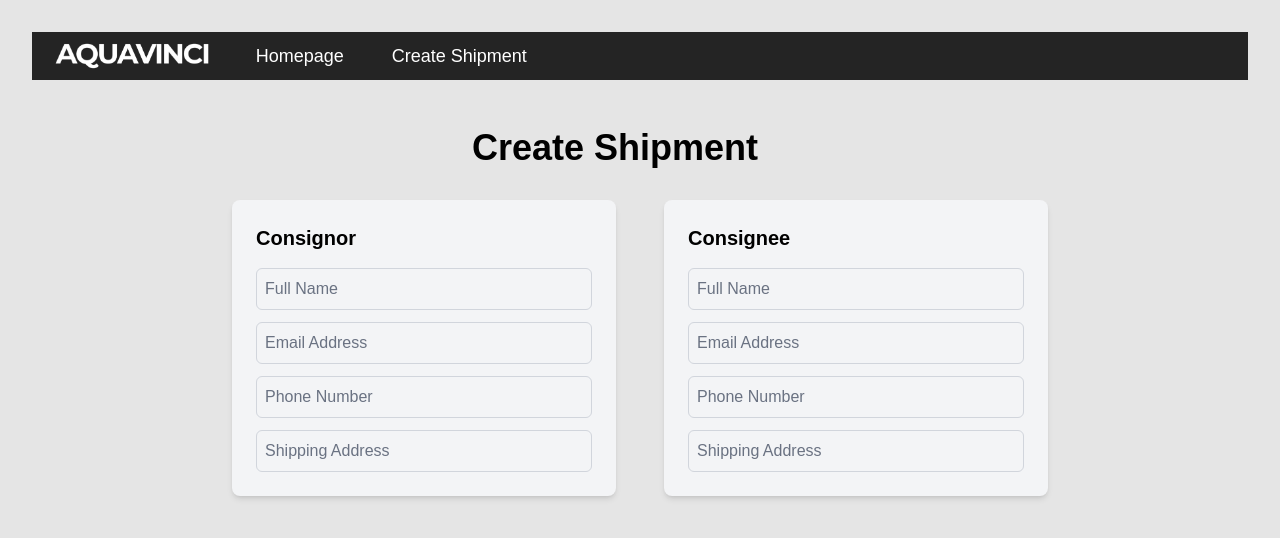
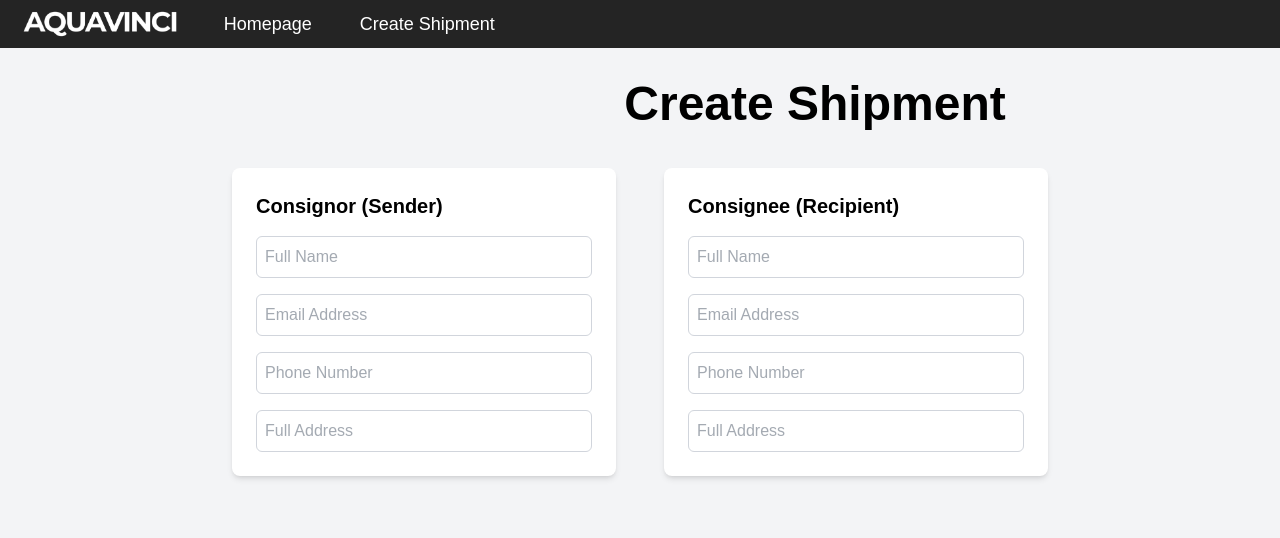
Before and after one commit to AlketKuehne/aquavinci, a Next.js app: page /shipment in a window 1280 px wide. Shown: the top 538 px of the page. Built offline with nearby package versions, Linux system fonts and the light colour scheme.

Commit message:
Edited bar at subpage

```diff
--- a/app/shipment/page.tsx
+++ b/app/shipment/page.tsx
@@ -3,10 +3,10 @@ import Image from "next/image";
 
 export default function ShipmentPage() {
   return (
-    <div className="flex flex-col items-center min-h-screen p-8">
+    <div className="flex flex-col items-center min-h-screen bg-gray-100">
 
       {/* Navigation Bar */}
-      <nav className="w-full h-12 bg-[#242424] flex items-center px-4">
+      <nav className="w-full h-12 bg-[#242424] flex items-center px-4 fixed top-0 left-0">
         {/* Clickable Logo for Homepage */}
         <Link href="/">
           <Image src="/logoname.png" alt="Logo" width={140} height={50} className="h-10 w-auto cursor-pointer" />
@@ -29,33 +29,34 @@ export default function ShipmentPage() {
         </div>
       </nav>
 
-      {/* "Create Shipment" Überschrift */}
-      <h1 className="text-4xl font-bold mt-12 ml-[440px] self-start">
-        Create Shipment
-      </h1>
+      {/* Title - Create Shipment */}
+      <h1 className="text-5xl font-extrabold mt-20 mb-10 ml-[350px]">Create Shipment</h1>
 
-      {/* Container für die beiden Kästen */}
-      <div className="flex justify-center gap-12 mt-8">
-
-        {/* Sender Box */}
-        <div className="bg-gray-100 p-6 rounded-lg shadow-md w-96">
-          <h2 className="text-xl font-bold mb-4">Consignor</h2>
-          <input type="text" placeholder="Full Name" className="w-full p-2 mb-3 border border-gray-300 rounded-md placeholder-gray-500" />
-          <input type="email" placeholder="Email Address" className="w-full p-2 mb-3 border border-gray-300 rounded-md placeholder-gray-500" />
-          <input type="tel" placeholder="Phone Number" className="w-full p-2 mb-3 border border-gray-300 rounded-md placeholder-gray-500" />
-          <input type="text" placeholder="Shipping Address" className="w-full p-2 border border-gray-300 rounded-md placeholder-gray-500" />
+      {/* Shipment Form - Two Parallel Boxes */}
+      <div className="flex gap-12">
+        {/* Consignor Box */}
+        <div className="bg-white p-6 rounded-lg shadow-md w-96">
+          <h2 className="text-xl font-bold mb-4">Consignor (Sender)</h2>
+          <form className="flex flex-col gap-4">
+            <input type="text" placeholder="Full Name" className="border border-gray-300 p-2 rounded-md w-full text-gray-600"/>
+            <input type="email" placeholder="Email Address" className="border border-gray-300 p-2 rounded-md w-full text-gray-600"/>
+            <input type="tel" placeholder="Phone Number" className="border border-gray-300 p-2 rounded-md w-full text-gray-600"/>
+            <input type="text" placeholder="Full Address" className="border border-gray-300 p-2 rounded-md w-full text-gray-600"/>
+          </form>
         </div>
 
-        {/* Empfänger Box */}
-        <div className="bg-gray-100 p-6 rounded-lg shadow-md w-96">
-          <h2 className="text-xl font-bold mb-4">Consignee</h2>
-          <input type="text" placeholder="Full Name" className="w-full p-2 mb-3 border border-gray-300 rounded-md placeholder-gray-500" />
-          <input type="email" placeholder="Email Address" className="w-full p-2 mb-3 border border-gray-300 rounded-md placeholder-gray-500" />
-          <input type="tel" placeholder="Phone Number" className="w-full p-2 mb-3 border border-gray-300 rounded-md placeholder-gray-500" />
-          <input type="text" placeholder="Shipping Address" className="w-full p-2 border border-gray-300 rounded-md placeholder-gray-500" />
+        {/* Consignee Box */}
+        <div className="bg-white p-6 rounded-lg shadow-md w-96">
+          <h2 className="text-xl font-bold mb-4">Consignee (Recipient)</h2>
+          <form className="flex flex-col gap-4">
+            <input type="text" placeholder="Full Name" className="border border-gray-300 p-2 rounded-md w-full text-gray-600"/>
+            <input type="email" placeholder="Email Address" className="border border-gray-300 p-2 rounded-md w-full text-gray-600"/>
+            <input type="tel" placeholder="Phone Number" className="border border-gray-300 p-2 rounded-md w-full text-gray-600"/>
+            <input type="text" placeholder="Full Address" className="border border-gray-300 p-2 rounded-md w-full text-gray-600"/>
+          </form>
         </div>
+      </div>
 
-      </div>
     </div>
   );
 }
```
